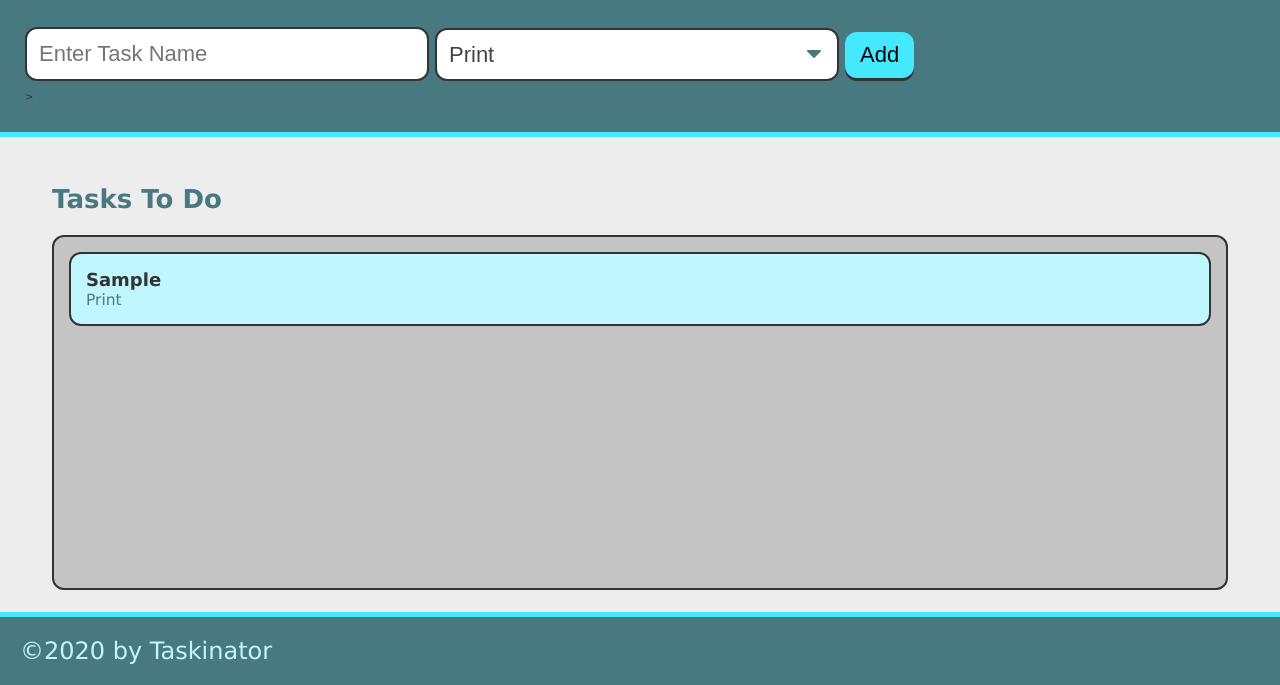
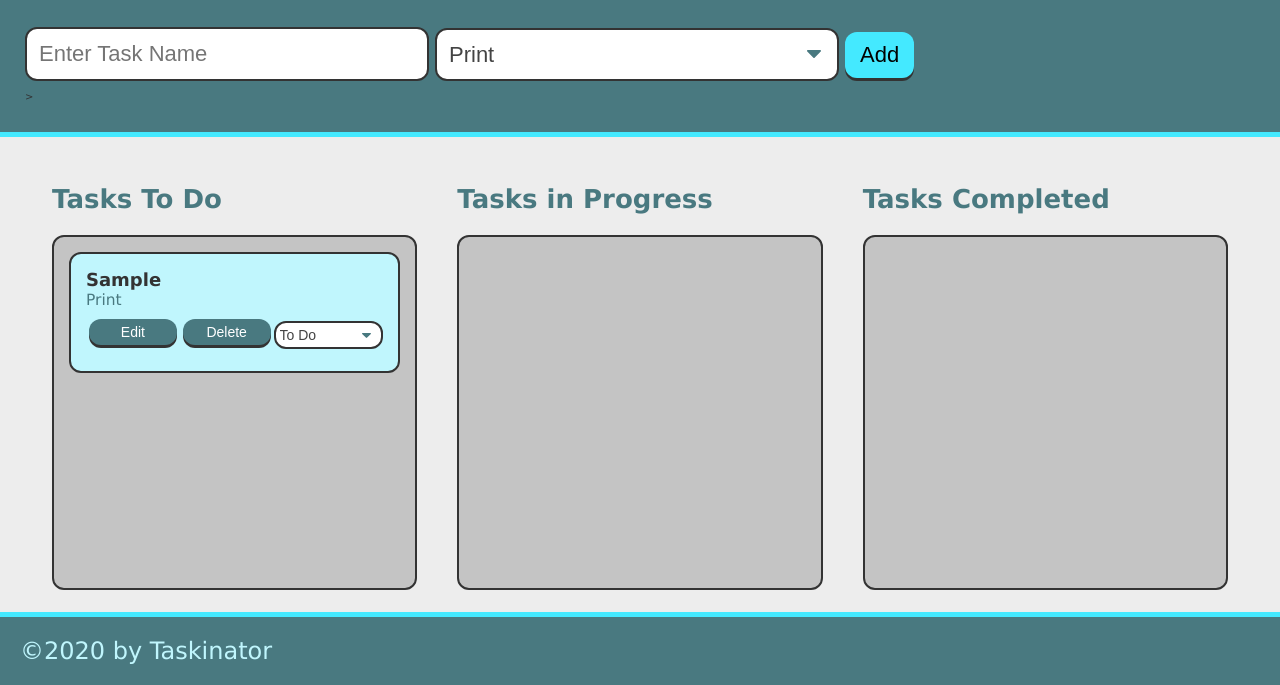
Before and after one commit to bennettcollier/taskinator, a plain HTML site: page index.html in a window 1280 px wide. Both pictures are taken after typing "Sample" into the empty fields and a click on the button "Add". Shown: the part 115-800 px from the top of the page. Drawn offline with Linux system fonts and the light colour scheme.

Commit message:
task edit and delete

```diff
--- a/assets/js/script.js
+++ b/assets/js/script.js
@@ -1,3 +1,5 @@
+var taskIdCounter = 0;
+
 var formEl = document.querySelector("#task-form");
 console.log(buttonEl);
 
@@ -32,16 +34,68 @@ var createTaskEl = function(taskDataObj) {
     var listItemEl = document.createElement("li");
     listItemEl.className = "task-item";
 
+    // add task id as a custom attribute
+    listItemEl.setAttribute("data-task-id", taskIdCounter);
+
     // create div to hold task info and add to list item
     var taskInfoEl = document.createElement("div");
     taskInfoEl.className = "task-info";
     taskInfoEl.innerHTML = "<h3 class='task-name'>" + taskDataObj.name + "</h3><span class='task-type'>" + taskDataObj.type + "</span>";
+    listItemEl.appendChild(taskInfoEl);
 
-    listItemEl.appendChild(taskInfoEl);
+    var taskActionEl = createTaskActions(taskIdCounter);
+    listItemEl.appendChild(taskActionEl);
+
+    tasksToDoEl.appendChild(listItemEl);
 
     // add entire list item to list
     tasksToDoEl.appendChild(listItemEl);
-}
+
+    // increase task counter for next unique id
+    taskIdCounter++;
+};
+
+var createTaskActions = function(taskId) {
+    var actionContainerEl = document.createElement("div");
+    actionContainerEl.className = "task-actions";
+
+    // create edit button
+    var editButtonEl = document.createElement("button");
+    editButtonEl.textContent = "Edit";
+    editButtonEl.className = "btn edit-btn";
+    editButtonEl.setAttribute("data-task-id", taskId);
+
+    actionContainerEl.appendChild(editButtonEl);
+
+    // create delete button
+    var deleteButtonEl = document.createElement("button");
+    deleteButtonEl.textContent = "Delete";
+    deleteButtonEl.className = "btn delete-btn";
+    deleteButtonEl.setAttribute("data-task-id", taskId);
+
+    actionContainerEl.appendChild(deleteButtonEl);
+
+    var statusSelectEl = document.createElement("select");
+    statusSelectEl.className = "select-status";
+    statusSelectEl.setAttribute("name", "status-change");
+    statusSelectEl.setAttribute("data-task-id", taskId);
+
+    var statusChoices = ["To Do", "In Progress", "Completed"];
+    for (var i = 0; i < statusChoices.length; i++) {
+        // create option element
+        var statusOptionEl = document.createElement("option");
+        statusOptionEl.textContent = statusChoices[i];
+        statusOptionEl.setAttribute("value", statusChoices[i]);
+
+        // append to select
+        statusSelectEl.appendChild(statusOptionEl);
+    }
+
+    actionContainerEl.appendChild(statusSelectEl);
+
+    return actionContainerEl;
+
+};
 
 formEl.addEventListener("submit", taskFormHandler); {
   var listItemEl = document.createElement("li");
--- a/index.html
+++ b/index.html
@@ -36,6 +36,18 @@
             <h2 class="list-title">Tasks To Do</h2>
             <ul class="task-list" id="tasks-to-do"></ul>
         </section>
+
+        <!-- Tasks in Progress -->
+        <section class="task-list-wrapper">
+            <h2 class="list-title">Tasks in Progress</h2>
+            <ul class="task-list" id="tasks-in-progress"></ul>
+        </section>
+
+        <!-- Tasks Completed -->
+        <section class="task-list-wrapper">
+            <h2 class="list-title">Tasks Completed</h2>
+            <ul class="task-list" id="tasks-completed"></ul>
+        </section>
     </main>
 
     <footer>
```
